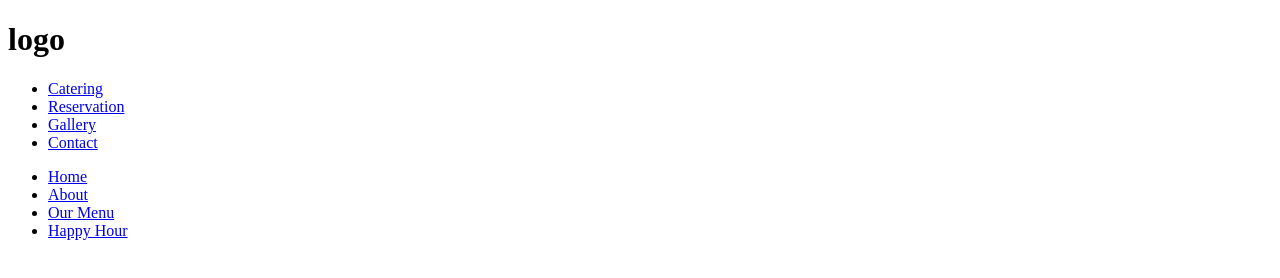
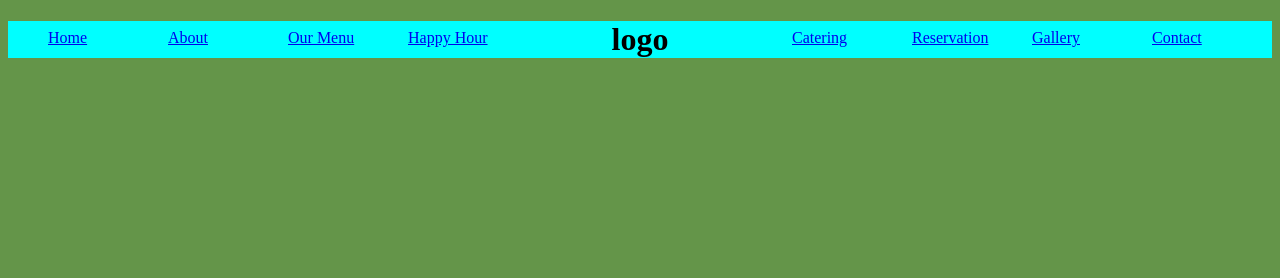
Before and after one commit to Mnubi/streetfood, a plain HTML site: page index.html in a window 1280 px wide. Drawn offline with Linux system fonts and the light colour scheme.

Commit message:
modified menu navigation bar

```diff
--- a/index.css
+++ b/index.css
@@ -0,0 +1,40 @@
+body {
+    Background-Color: #649549;
+    box-sizing: border-box;
+}
+header {
+    background-color: #00ffff;
+    text-align: center;
+}
+nav {
+    position: relative;
+    text-align: left;
+    margin: 0;
+    padding: 0;
+}
+ul {
+    margin: 0;
+    list-style: none;
+}
+.bar> .left{
+    margin-top: -4%;
+    float: left;
+}
+.bar> .right{
+    margin-top: -4%;
+    float: right;;
+}
+.right ul {
+    display: inline-flex;
+}
+.left ul {
+    display: inline-flex;
+}
+.left ul li{
+    width: 120px;
+    color: #6CB840;
+}
+.right ul li{
+    width: 120px;
+    color: #6CB840;
+}
--- a/index.html
+++ b/index.html
@@ -2,12 +2,22 @@
 <html lang="en">
 <head>
     <title>Streetfood</title>
+       <link rel="stylesheet" href="index.css">
 </head>
 <body>
 
     <header>
         <h1 class="logo">logo</h1>
+        <nav class="bar">
             <nav  class="left">
+                <ul>
+                    <li><a href="#">Home</a></li>
+                    <li><a href="#">About</a></li>
+                    <li><a href="#">Our Menu</a></li>
+                    <li><a href="#">Happy Hour</a></li>
+                </ul>
+            </nav>
+            <nav class="right">
                 <ul>
                     <li><a href="#">Catering</a></li>
                     <li><a href="#">Reservation</a></li>
@@ -15,14 +25,6 @@
                     <li><a href="#">Contact</a></li>
                 </ul>
             </nav>
-        <nav class="right">
-            <ul>
-                <li><a href="#">Home</a></li>
-                <li><a href="#">About</a></li>
-                <li><a href="#">Our Menu</a></li>
-                <li><a href="#">Happy Hour</a></li>
-            </ul>
-
         </nav>
     </header>
 
```
Lines whose indentation alone changed are shown as unchanged.
